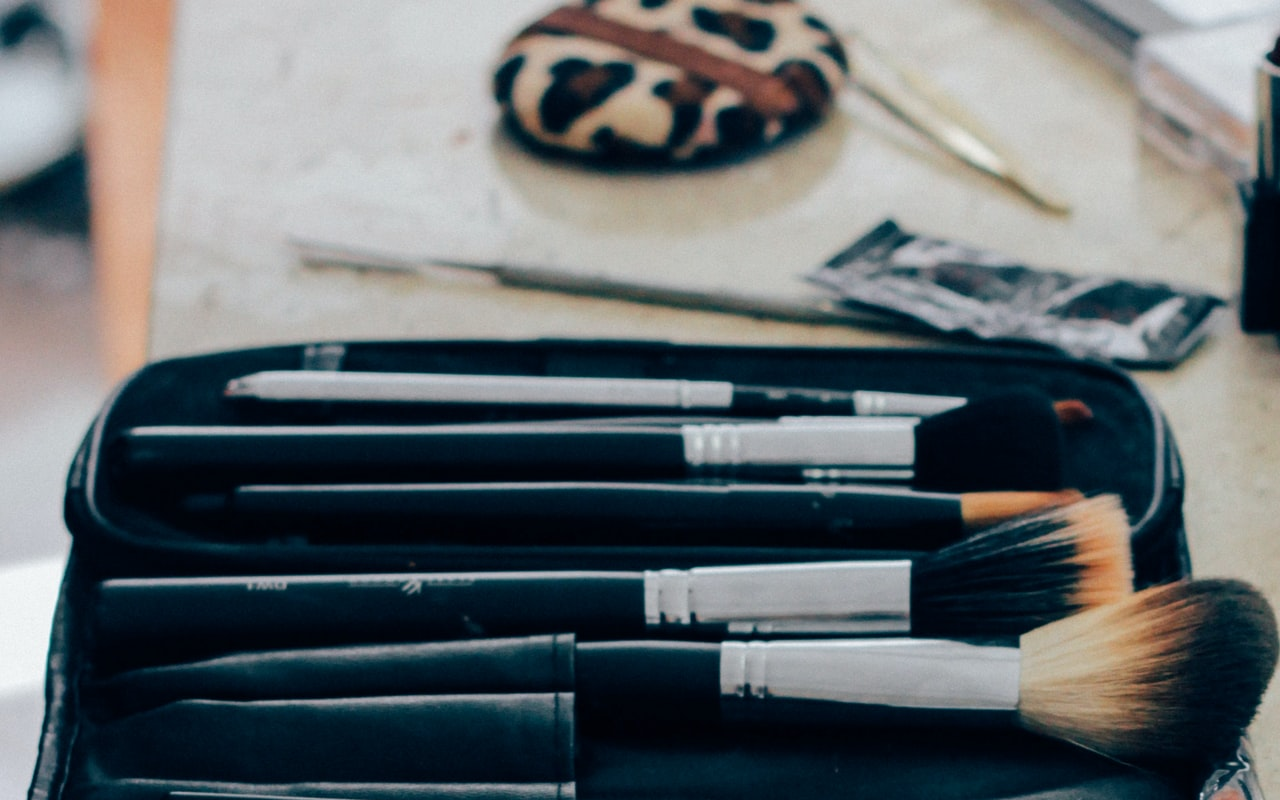
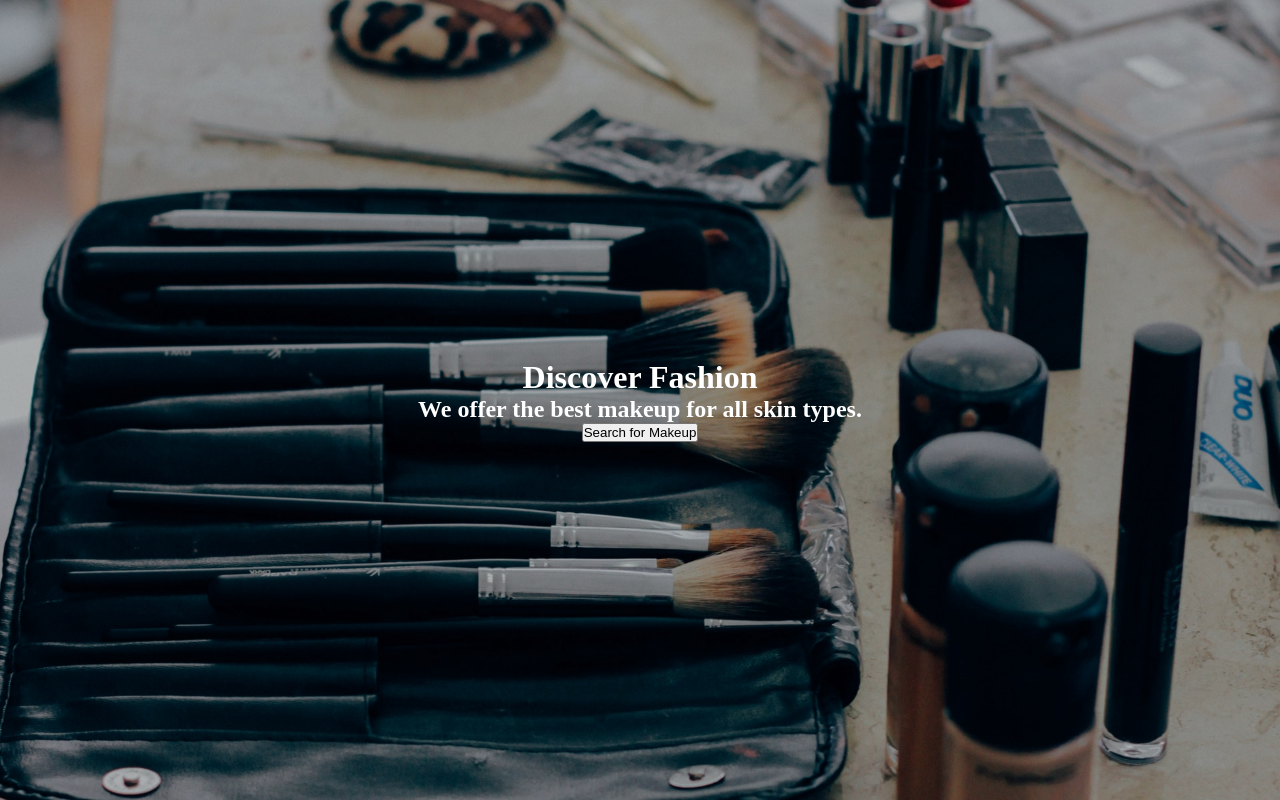
Before and after one commit to lailahgrant/Landing-page-with-Hero-image, a plain HTML site: page index.html in a window 1280 px wide. Drawn offline with Linux system fonts and the light colour scheme.

Commit message:
center text content

```diff
--- a/css/styl.css
+++ b/css/styl.css
@@ -8,6 +8,9 @@
     position: relative;
     width: 100vw;
     height: 100vh;
+    display:flex;
+    justify-content: center;
+    align-items:center;
 }
 
 .hero::before {
@@ -18,5 +21,16 @@
     width:100%;
     height:100%;
     background: url(../img/manu-camargo-BkaD07QEiJc-unsplash\ \(2\).jpg);
+    background-repeat:no-repeat;
+    background-size:cover;
+    background-position: center center;
+    filter:brightness(70%);
+}
 
+.hero-content{
+    position:relative;
+    font-family: Raleway;
+    color:white;
+    text-align: center;
+    margin: .625rem;
 }
```
